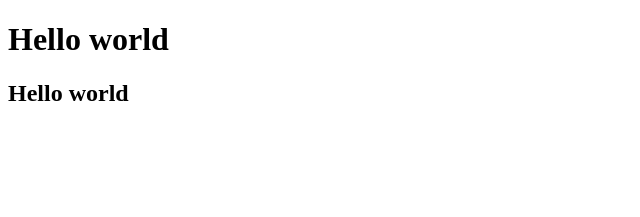
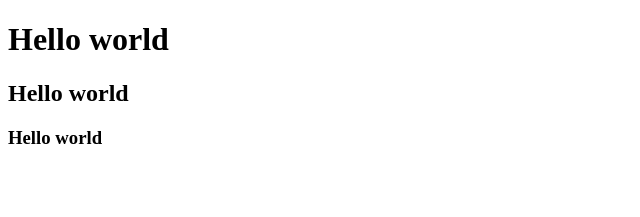
Before and after one commit to pramu-k/git-rebase-practice-app, an Angular app: page / in a window 1280 px wide. Shown: the top 217 px of the page, without its empty margins (0-640 px from the left). Built offline with nearby package versions, Linux system fonts and the light colour scheme.

Commit message:
third commit on main

```diff
--- a/src/app/app.component.html
+++ b/src/app/app.component.html
@@ -1,2 +1,3 @@
 <h1>Hello world</h1>
 <h2>Hello world</h2>
+<h3>Hello world</h3>
```
